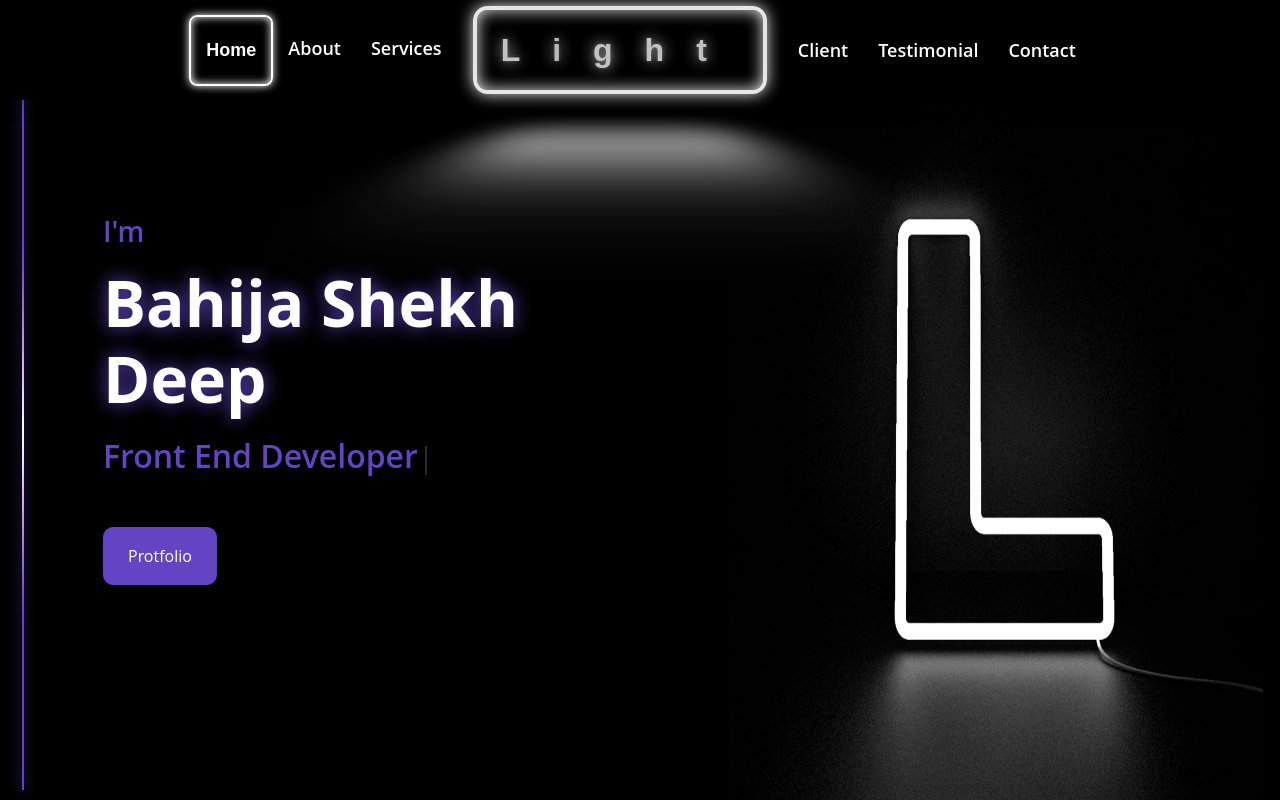
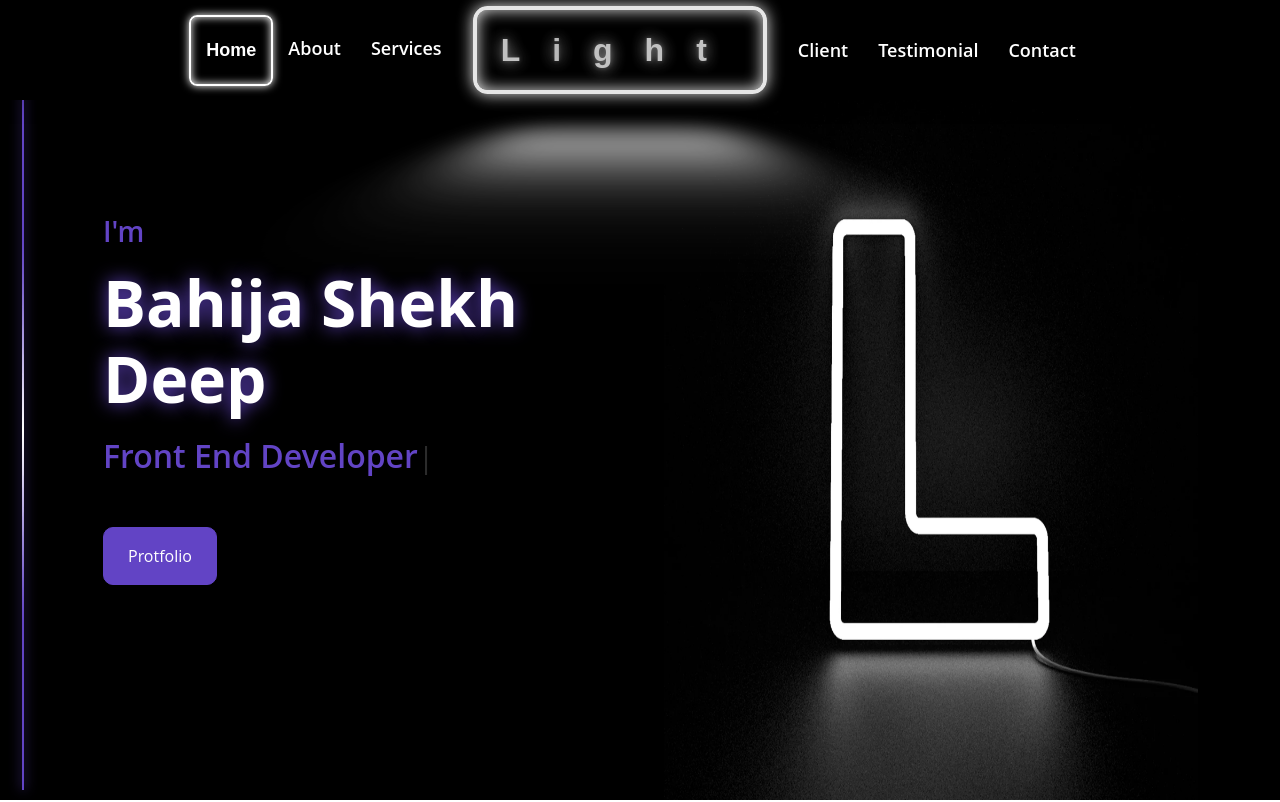
Before and after one commit to bahijashekhdeep/My-Portfolio, a plain HTML site: page index.html in a window 1280 px wide. Shown: the top 802 px of the page. Drawn offline with nearby package versions, Linux system fonts and the light colour scheme; animation ran at ten frames a second.

Commit message:
Update style.css
style1

```diff
--- a/css/style.css
+++ b/css/style.css
@@ -136,7 +136,7 @@ h1 {
 .img-fluide {
   max-width: 100%;
   height: 100vh;
-  margin-left: 65px;
+  margin-left: 0px;
 }
 
 /* line */
```
